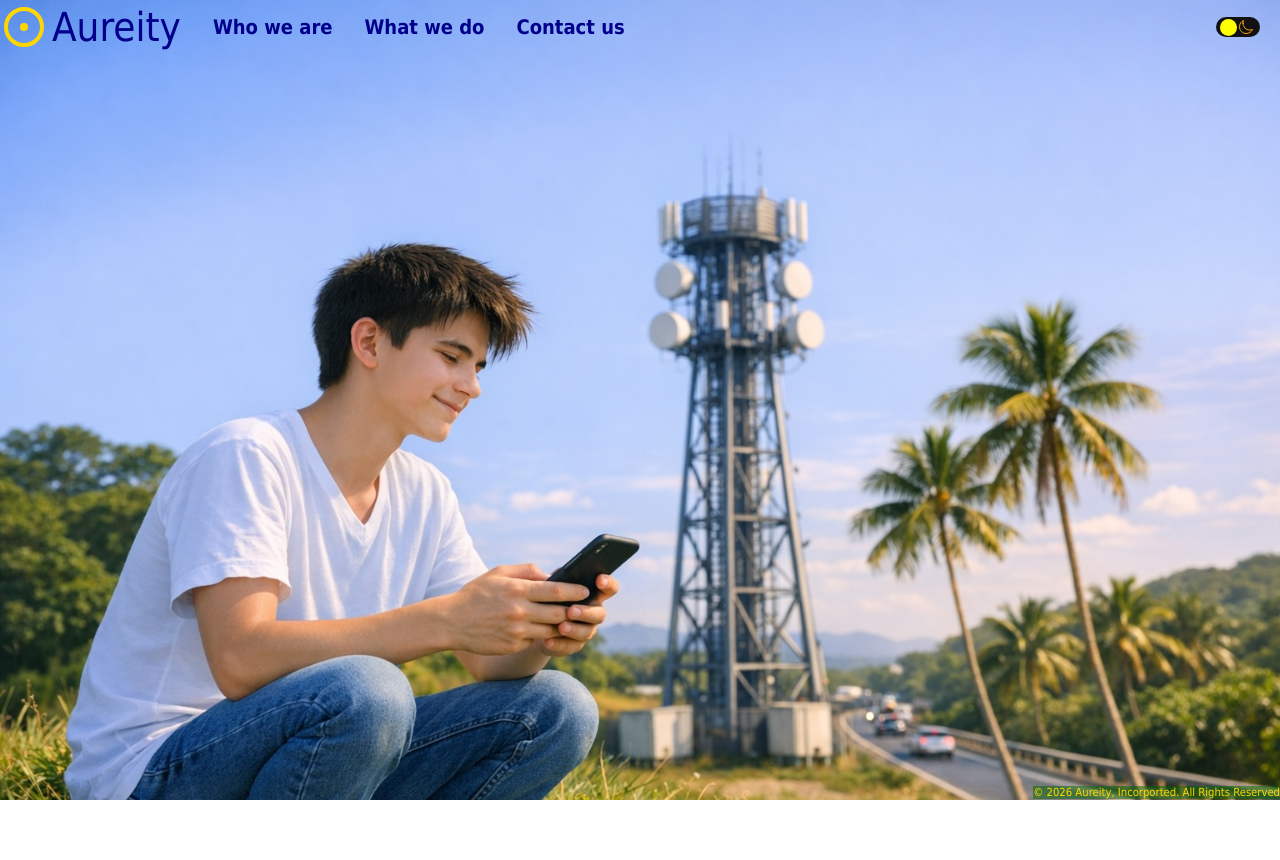
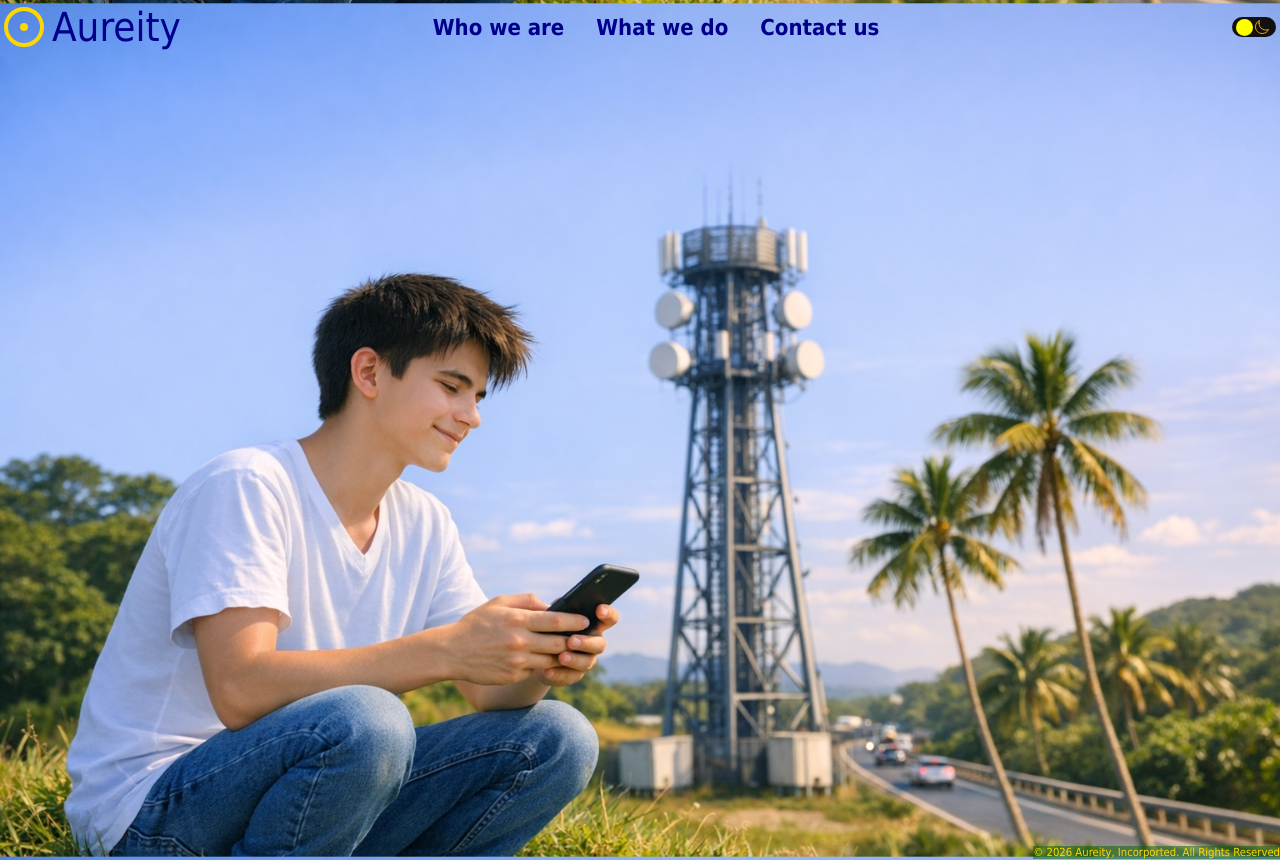
Before and after one commit to jhouchens/www.aureity.com, a plain HTML site: page index.html in a window 1280 px wide. Before the commit the page ends 800 px from the top, so only its background shows below. Drawn offline with nearby package versions, Linux system fonts and the light colour scheme.

Commit message:
Header separations; rounded work pic corners

```diff
--- a/assets/css/styles.css
+++ b/assets/css/styles.css
@@ -45,7 +45,7 @@ html {
   background-repeat: no-repeat;
   background-attachment: fixed;
   background-position: center;
-  margin: 0;
+  margin-top: 060px; /* Adjust this value to match the height of your header */
   padding: 0;
 }
 
@@ -125,31 +125,31 @@ body.dark  {
 
 /* Navigation bar stuff */
 
-.nav-bar {
-  background: transparent;
+.header {
+  /* pin to top */
+  position: fixed;
+  top: 0;
+  left: 0;
+  z-index: 1000;
+
+  /* layout */
   display: flex;
   justify-content: space-between;
-  align-items: center;
+  align-items: center; /* Vertically center items */
+
+  /* styling */
+  width: 100%;
+  background: transparent;
   padding: .25rem .25rem;
-  position: sticky;
-  top: 0;
-  left: 0;
-  z-index: 1;
-}
 
-.nav-item {
-  margin-left: 2rem;
-}
-
-.nav-link {
-  font-weight: var(--bold-font);
 }
 
 /* Logo stuff */
 .logo {
+  flex: 1; /* Allow the logo to grow and fill available space */
   display: flex;
   gap: 0.5rem;
-  justify-content: center; /* Vertically center items */
+  justify-content: left; /* Vertically center items */
   align-items: center;    /* Horizontally center items */
 }
 .logo-icon {
@@ -190,18 +190,36 @@ body.dark  {
 }
 
 /* Menu items stuff */
+
+
 .nav-menu {
+  flex: 2; /* Allow the menu to grow and fill available space */
   display: flex;
   justify-content: center;
   align-items: center;
-  font-size: 20px;
+  font-size: 22px;
 }
 
-.theme-switch {
-  margin-left: auto;
-  padding-right: 1rem;
+.nav-item {
+  margin-left: 2rem;
+}
+
+.nav-link {
+  font-weight: var(--bold-font);
+}
+
+.header-right {
+  display: flex;
+  flex: 1; /* Occupies space on right */
+  justify-content: flex-end; /* Pushes button to far right */
+  align-items: center;
+  gap: 1rem;
 }
 /* Light/Dark theme switcher stuff */
+.theme-switch {
+  display: flex;
+}
+
 .checkbox {
   opacity: 0;
   position: absolute;
@@ -310,6 +328,7 @@ p.hero-quote {
 .our-work-image {
   width: 25%;
   height: auto;
+  border-radius: 20px;
 }
 
 /* media setting stuff for small screens*/
--- a/index.html
+++ b/index.html
@@ -33,8 +33,9 @@
     <title>Welcome to Aureity</title>
   </head>
   <body>
-    <!-- Navbar -->
-    <nav class="nav-bar">
+    <!-- header -->
+    <header class="header">
+
       <!-- Logo -->
       <a href="#" class="logo">
           <div class="logo-icon">
@@ -43,10 +44,11 @@
           </div>
           <div class="logo-text">
               <span class="logo-text1">Aureity</span>
- <!--               <span class="logo-text2">Incorporated</span>  -->
           </div>
       </a>
+
       <!-- Menu Items -->
+      <nav class="nav-bar">
         <ul class="nav-menu">
             <li class="nav-item">
             <a href="about" class="nav-link" id="nav-link">Who we are</a>
@@ -59,7 +61,9 @@
                 >Contact us</a>
             </li>
         </ul>
+      </nav>
 
+      <div class="header-right">
         <!-- Dark/light theme switcher -->
         <div class="theme-switch">
             <input type="checkbox" class="checkbox" id="checkbox" />
@@ -76,7 +80,8 @@
             <span class="bar"></span>
             <span class="bar"></span>
         </div>
-    </nav>
+      </div>
+    </header>
 
     <section id="hero-section" class="hero-section">
 
```
Lines whose indentation alone changed are shown as unchanged.
